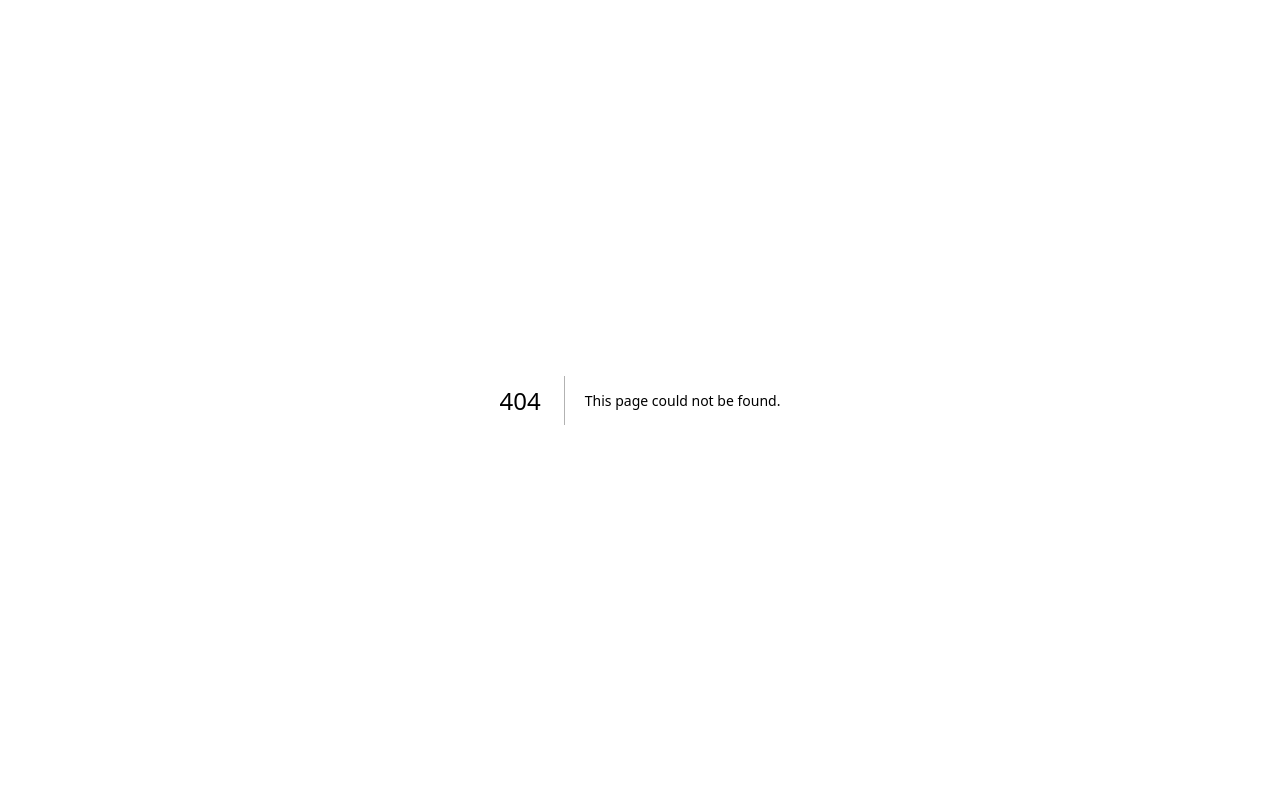
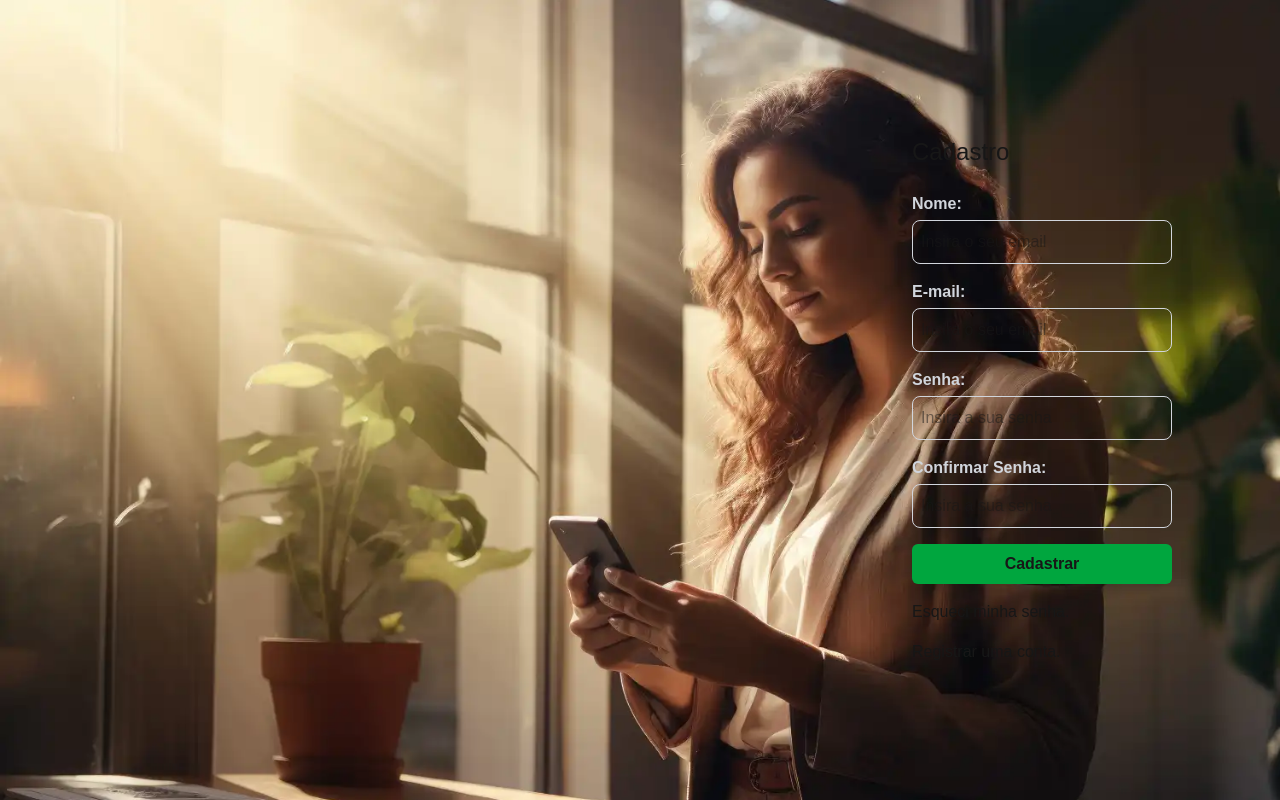
Before and after one commit to fabianomarcos/abrasel_test, a Next.js app: page /register in a window 1280 px wide. Before the commit this address had no page. Built offline with nearby package versions, Linux system fonts and the light colour scheme.

Commit message:
feat: register page

```diff
--- /dev/null
+++ b/src/app/(public)/register/page.tsx
@@ -0,0 +1,71 @@
+'use client'
+import Link from 'next/link'
+
+import { useValidateSchema } from '@/hooks/use-schema-validator'
+// import { useAuth } from '@/hooks/AuthContext'
+import {
+  registerFormSchema,
+  RegisterFormSchemaType,
+} from '@/schemas/register-form-schema'
+
+import { Button } from '@/components/Button'
+import { Input } from '@/components/Input'
+import { Loader } from '@/components/Loader'
+import { Info } from '@/components/Icons'
+
+export default function RegisterPage() {
+  const { register, errors, handleSubmit, isSubmitting } =
+    useValidateSchema(registerFormSchema)
+
+  const signUp = (data: RegisterFormSchemaType) => {
+    console.log('data: ', data)
+  }
+
+  return (
+    <div className="flex bg-[url('/login_background.webp')] bg-cover bg-center">
+      <div className="w-full h-full flex items-center justify-center bg-gradient-to-br bg-gray-100 opacity-40" />
+      <div className="flex justify-center items-center h-screen p-8">
+        {/* {!isSubmitting && <Loader />} */}
+        <form
+          className="gap-4 flex p-8 justify-center flex-col w-full h-full"
+          onSubmit={handleSubmit(signUp)}
+        >
+          <h1 className="pb-2 text-2xl">Cadastro</h1>
+          <Input
+            placeholder="Insira o seu email"
+            register={{ ...register('name') }}
+            name="name"
+            errors={errors.name}
+            label="Nome"
+          />
+          <Input
+            placeholder="Insira o seu email"
+            register={{ ...register('email') }}
+            name="email"
+            errors={errors.email}
+            label="E-mail"
+          />
+          <Input
+            placeholder="Insira a sua senha"
+            name="password"
+            type="password"
+            register={{ ...register('password') }}
+            errors={errors.password}
+            label="Senha"
+          />
+          <Input
+            placeholder="Insira a sua senha"
+            name="confirmPassword"
+            type="password"
+            register={{ ...register('confirmPassword') }}
+            errors={errors.confirmPassword}
+            label="Confirmar Senha"
+          />
+          <Button type="submit">Cadastrar</Button>
+          <Link href="/forgot-password">Esqueci minha senha.</Link>
+          <Link href="/register">Registrar uma conta.</Link>
+        </form>
+      </div>
+    </div>
+  )
+}
```
